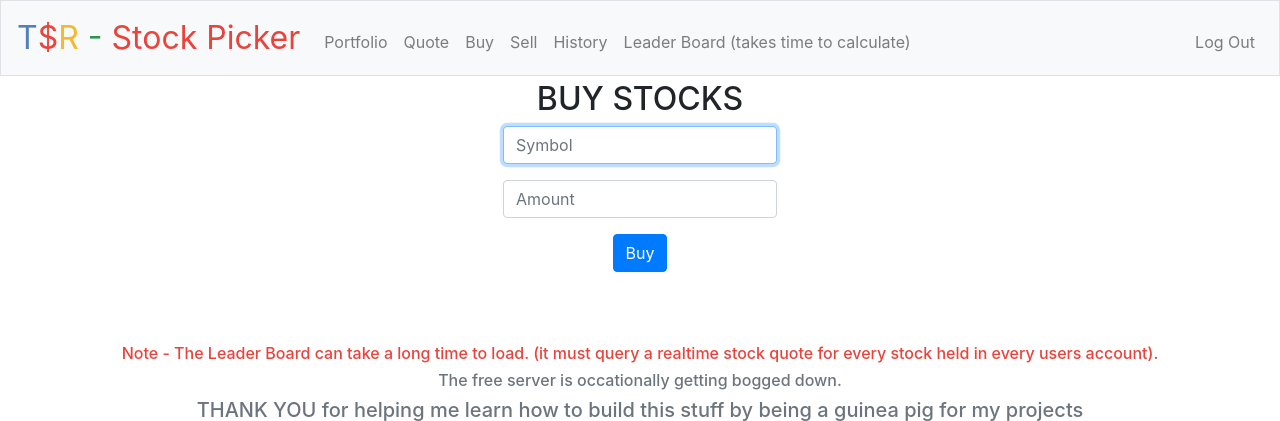
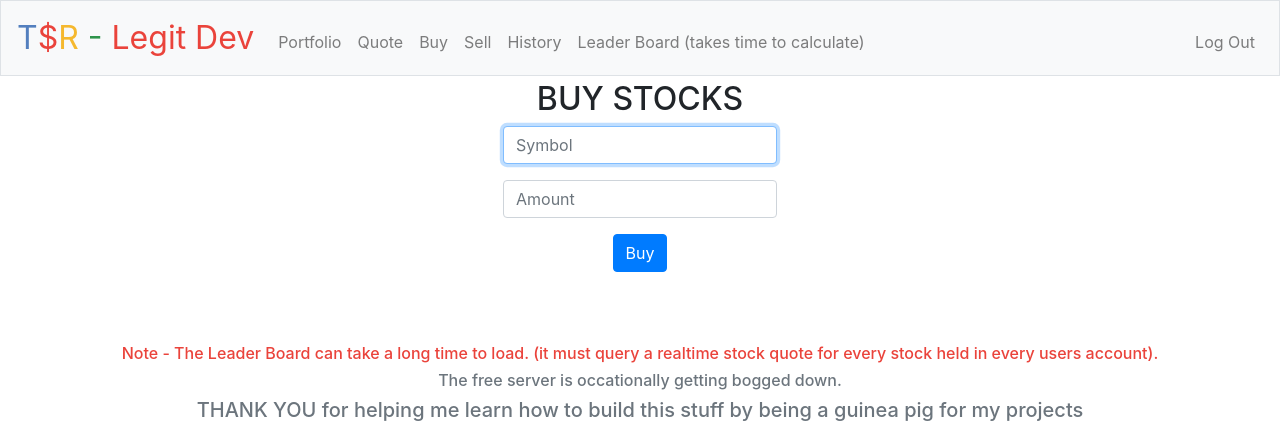
Before and after one commit to theslantedroom/legitdev, a Flask app: page /buy in a window 1280 px wide. Shown: the top 421 px of the page. Run offline with Flask 2, Linux system fonts and the light colour scheme; a user stored in the database is signed in; some libraries are stand-ins or nearby versions.

Commit message:
push update

```diff
--- a/application.py
+++ b/application.py
@@ -2,13 +2,6 @@
 # $Env:FLASK_APP="application.py"
 # $Env:FLASK_DEBUG=1
 
-# C:\sqlite\sqlite-tools-win32-x86-3340100\sqlite3.exe finance.db
-
-# CREATE TABLE users (id INTEGER, username TEXT NOT NULL, hash TEXT NOT NULL, cash NUMERIC NOT NULL DEFAULT 100000.00, PRIMARY KEY(id));
-
-# CREATE TABLE 'portfolio' ('id' integer NOT NULL, 'username' text, 'symbol' text NOT NULL, 'stockname' text, 'shares' integer NOT NULL, 'bookcost' real, 'total' real, 'date' datetime NOT NULL DEFAULT CURRENT_TIMESTAMP);
-
-# CREATE TABLE 'history' ('id' integer NOT NULL, 'symbol' text NOT NULL, 'date' datetime NOT NULL DEFAULT CURRENT_TIMESTAMP, 'shares' integer NOT NULL, 'value' numeric NOT NULL );
 
 # for Postgress DB later
 # import psycopg2
@@ -49,30 +42,22 @@ def after_request(response):
 # Custom filter
 app.jinja_env.filters["usd"] = usd
 
-# for postgress
-# app.config['SQLALCHEMY_DATABASE_URI'] = os.environ.get('DATABASE_URI')
-# app.config['SQLALCHEMY_TRACK_MODIFICATIONS'] = False
-
-# Configure session to use filesystem (instead of signed cookies)
-# app.config['SQLALCHEMY_DATABASE_URI'] = "sqlite:///finance.db"
 app.config["SESSION_FILE_DIR"] = mkdtemp()
 app.config["SESSION_PERMANENT"] = False
 app.config["SESSION_TYPE"] = "filesystem"
-app.secret_key = 'any random stringsssscccsfsdfs'
+app.secret_key = 'legitdev2fr34gjkf7Hfi9G'
 Session(app)
 
-# Configure CS50 Library to use SQLite database
-# db = SQL("sqlite:///finance.db")
+
 db = SQL(os.getenv("DATABASE_URL"))
 # for postgress of heroku deployment
 
-# db = SQL('DATABASE_URI')
-# db = SQLAlchemy(app)
+
 
 # Make sure API key is set
-if not os.environ.get("API_KEY"):
-    raise RuntimeError("API_KEY not set")
-# print(os.environ['API_KEY'])
+# if not os.environ.get("API_KEY"):
+#     raise RuntimeError("API_KEY not set")
+
 os.environ["DEBUSSY"] = "1"
 
 
@@ -359,34 +344,34 @@ def sell():
 def leaderboard():
 
     if request.method == "GET":
-        users = db.execute("SELECT username, cash FROM users")
-        # print('xxx',users)
+        users = db.execute("SELECT username, id FROM users")
+        # print('listusers ',users)
         listUsers = []
         for user in users:
-            userdata = list((user['username'], 0, user['cash'], 'stock','cash','networth',0))
+            userdata = list((user['username'], user['id']))
             listUsers.append(userdata)
         # query database for a list of all the users /list of dicts
 
-        for user in listUsers:
-            holdingValue = 0
-            holdings = db.execute("SELECT shares, symbol FROM portfolio WHERE username = :username", username=user[0])
-            for stock in holdings:
-                stockPrice = lookupLeader(stock['symbol'])
-                value = stock['shares'] * stockPrice
-                holdingValue += value
-                user[1] = round(holdingValue, 2)
+        # for user in listUsers:
+        #     holdingValue = 0
+        #     holdings = db.execute("SELECT shares, symbol FROM portfolio WHERE username = :username", username=user[0])
+        #     for stock in holdings:
+        #         stockPrice = lookupLeader(stock['symbol'])
+        #         value = stock['shares'] * stockPrice
+        #         holdingValue += value
+        #         user[1] = round(holdingValue, 2)
 
-        for user in listUsers:
-            net = round(user[2] + user[1],0)
-            user[3] = "${:,.0f}".format(user[1])
-            user[4] = "${:,.0f}".format(user[2])
-            user[5] = "${:,.0f}".format(net)
-            user[6] = net
+        # for user in listUsers:
+        #     net = round(user[2] + user[1],0)
+        #     user[3] = "${:,.0f}".format(user[1])
+        #     user[4] = "${:,.0f}".format(user[2])
+        #     user[5] = "${:,.0f}".format(net)
+        #     user[6] = net
 
-        sortedLeader = sorted(listUsers, key=itemgetter(6), reverse=True)
-        # print(listUsers)
+        # sortedLeader = sorted(listUsers, key=itemgetter(6), reverse=True)
+        # # print(listUsers)
 
-    return render_template("leaderboard.html", listUsers=sortedLeader)
+    return render_template("leaderboard.html", listUsers=listUsers)
 
 def errorhandler(e):
     """Handle error"""
--- a/dbCreate.py
+++ /dev/null
@@ -1,2 +0,0 @@
-from application import db
-db.create_all()
--- a/templates/layout.html
+++ b/templates/layout.html
@@ -19,14 +19,14 @@
         <script src="https://code.jquery.com/jquery-3.5.1.slim.min.js" integrity="sha384-DfXdz2htPH0lsSSs5nCTpuj/zy4C+OGpamoFVy38MVBnE+IbbVYUew+OrCXaRkfj" crossorigin="anonymous"></script>
         <script src="https://cdn.jsdelivr.net/npm/bootstrap@4.5.3/dist/js/bootstrap.bundle.min.js" integrity="sha384-ho+j7jyWK8fNQe+A12Hb8AhRq26LrZ/JpcUGGOn+Y7RsweNrtN/tE3MoK7ZeZDyx" crossorigin="anonymous"></script>
 
-        <title>Stock Picker - The Slanted Room {% block title %}{% endblock %}</title>
+        <title>Legit Dev - The Slanted Room {% block title %}{% endblock %}</title>
 
     </head>
 
     <body>
 
         <nav class="navbar navbar-expand-md navbar-light bg-light border">
-            <a class="navbar-brand" href="/"><span class="blue">T</span><span class="red">$</span><span class="yellow">R</span><span class="green"> - </span> <span class="red">Stock Picker </span></a>
+            <a class="navbar-brand" href="/"><span class="blue">T</span><span class="red">$</span><span class="yellow">R</span><span class="green"> - </span> <span class="red">Legit Dev </span></a>
             <button aria-controls="navbar" aria-expanded="false" aria-label="Toggle navigation" class="navbar-toggler" data-target="#navbar" data-toggle="collapse" type="button">
                 <span class="navbar-toggler-icon"></span>
             </button>
```
Also changed, not shown: finance -  empty.db (deleted), finance.db (deleted), 2 other files.
